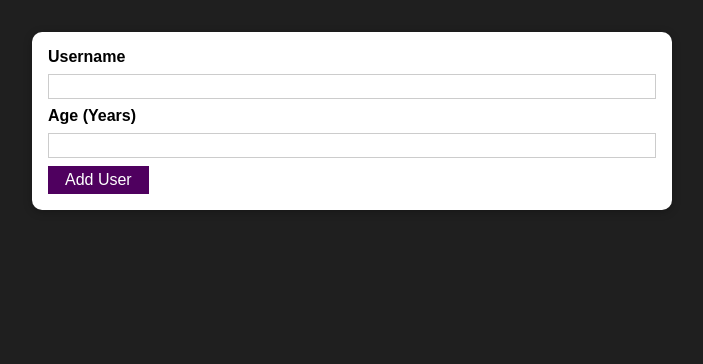
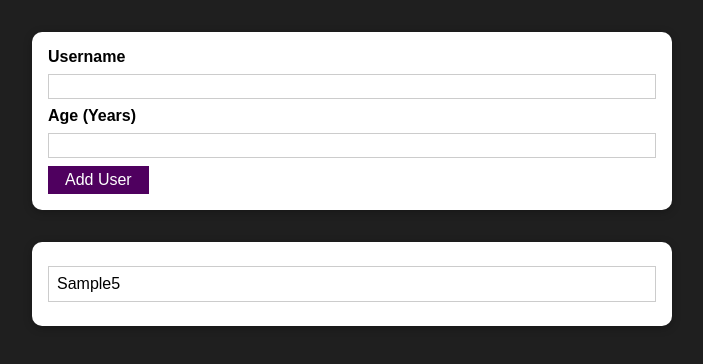
Before and after one commit to dulitharuvin/react-complete-userlist, a React (Create React App) app: page / in a window 1280 px wide. Both pictures are taken after typing "Sample", "5" into the empty fields and a click on the button "Add User". Shown: the top 364 px of the page, without its empty margins (288-991 px from the left). Built offline with nearby package versions, Linux system fonts and the light colour scheme.

Commit message:
bubling up new users to app comp and iterating the users list

```diff
--- a/src/App.js
+++ b/src/App.js
@@ -1,14 +1,21 @@
-import React from "react";
+import React, { useState } from "react";
 import AddUser from "./components/Users/AddUser";
+import UsersList from "./components/Users/UsersList";
 
 function App() {
+  const [usersList, setUsersList] = useState([]);
+
   const userAdded = (user) => {
     console.log(JSON.stringify(user));
+    setUsersList((prevUsers) => {
+      return [...prevUsers, user];
+    });
   };
 
   return (
     <div>
       <AddUser onAddUser={userAdded} />
+      {usersList.length > 0 && <UsersList users={usersList} />}
     </div>
   );
 }
--- a/src/components/Users/AddUser.js
+++ b/src/components/Users/AddUser.js
@@ -18,7 +18,7 @@ const AddUser = (props) => {
       return;
     }
     const newUser = {
-      username: enteredUsername,
+      name: enteredUsername,
       age: enteredAge,
     };
 
--- a/src/components/Users/UsersList.js
+++ b/src/components/Users/UsersList.js
@@ -1,17 +1,21 @@
 import React from "react";
 
-import classes from "./AddUser.module.css";
+import Card from "../UI/Card";
+import classes from "./UsersList.module.css";
 
 const UsersList = (props) => {
+  const { users } = props;
+  const userListItems = users.map((user) => (
+    <li>
+      {user.name}
+      {user.age}
+    </li>
+  ));
+
   return (
-    <div className={classes.users}>
-      <ul>
-        <li>
-          <p>Name : </p>
-          <p>Age : </p>
-        </li>
-      </ul>
-    </div>
+    <Card className={classes.users}>
+      <ul>{userListItems}</ul>
+    </Card>
   );
 };
 
```
